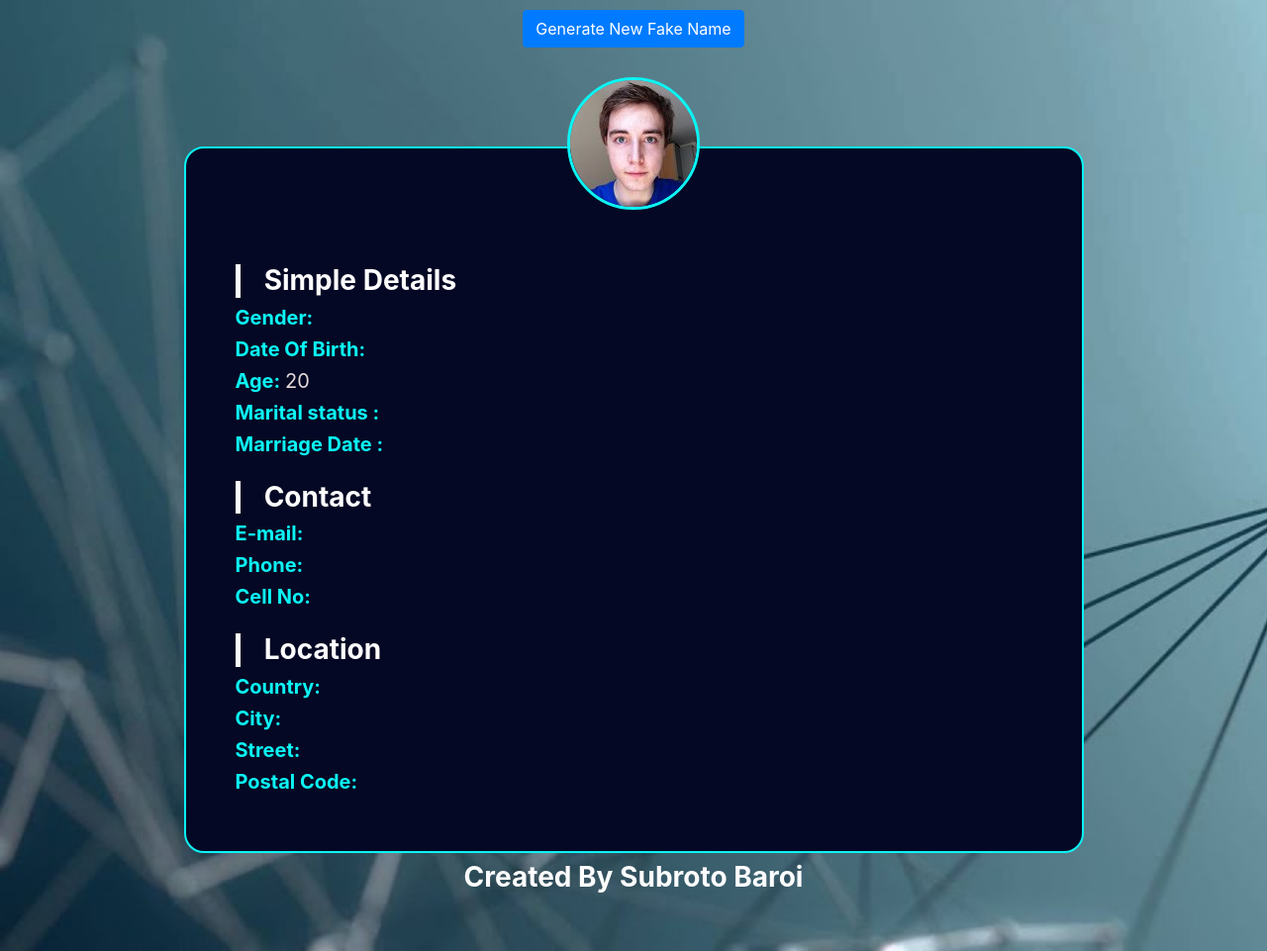
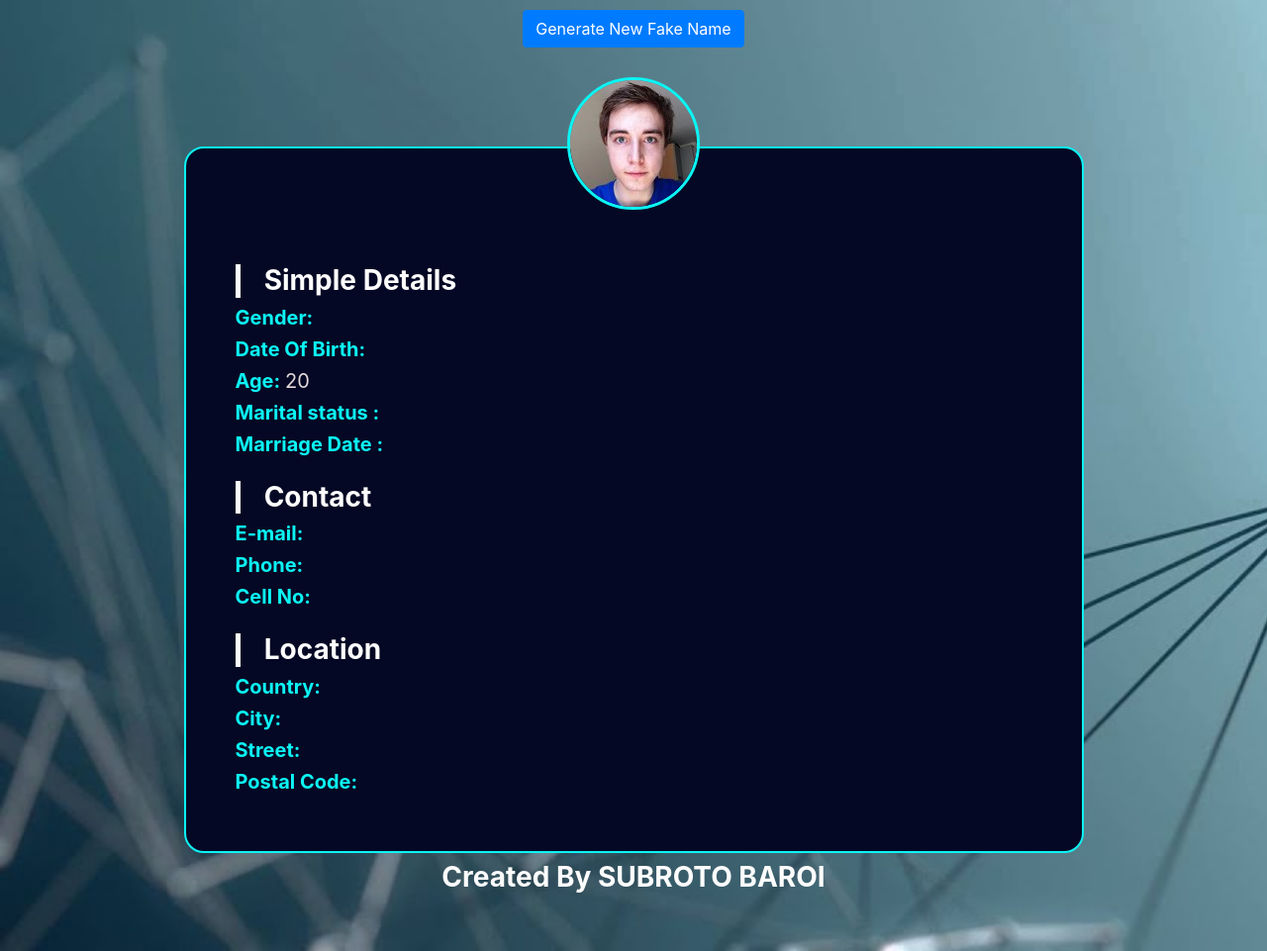
Before and after one commit to subroto-baroi/fack-name-api, a plain HTML site: page index.html in a window 1280 px wide. Shown: the part 120-1081 px from the top of the page at 99% size. Drawn offline with nearby package versions, Linux system fonts and the light colour scheme; no server answers.

Commit message:
add change file

```diff
--- a/index.html
+++ b/index.html
@@ -49,7 +49,7 @@
   </div>
 
   <div class="container">
-      <h3 class="mt-2 text-center">Created By Subroto Baroi</h3>
+      <h3 class="mt-2 text-center">Created By SUBROTO BAROI</h3>
   </div>
 
 
```
